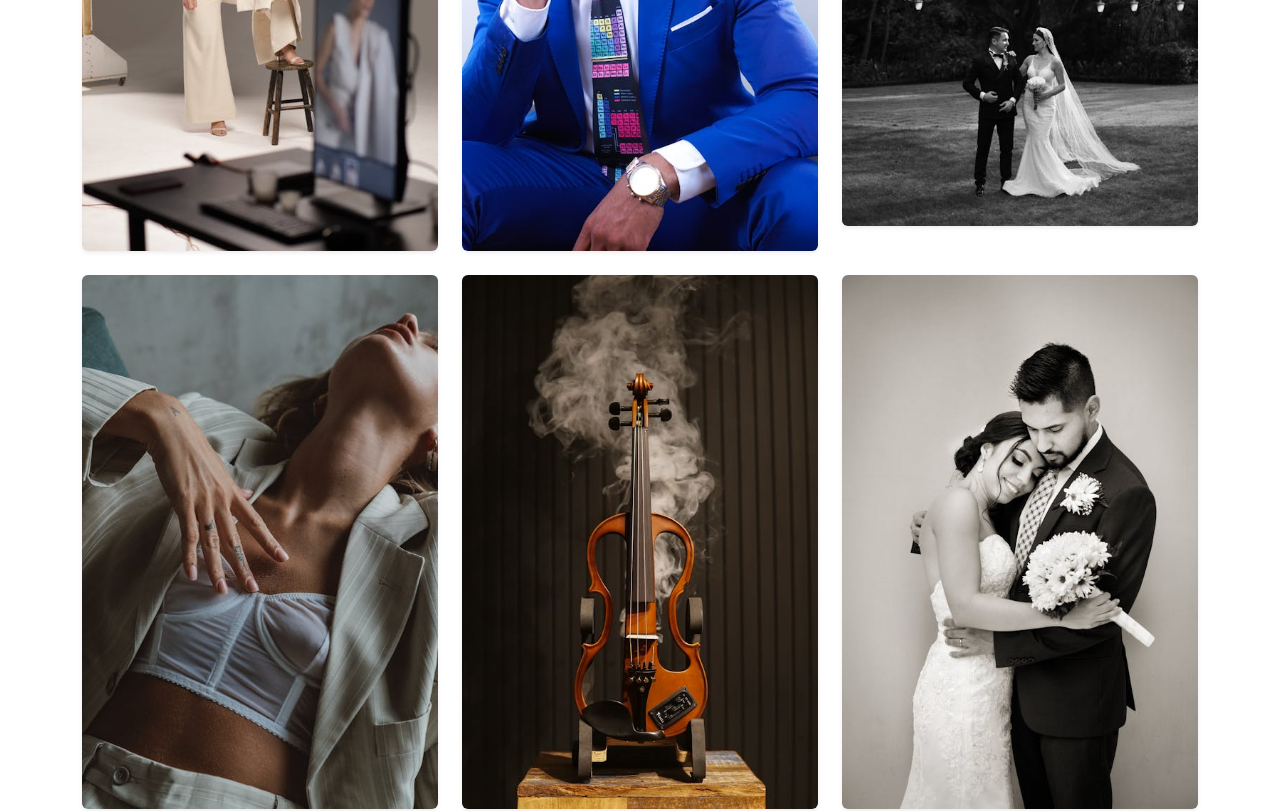
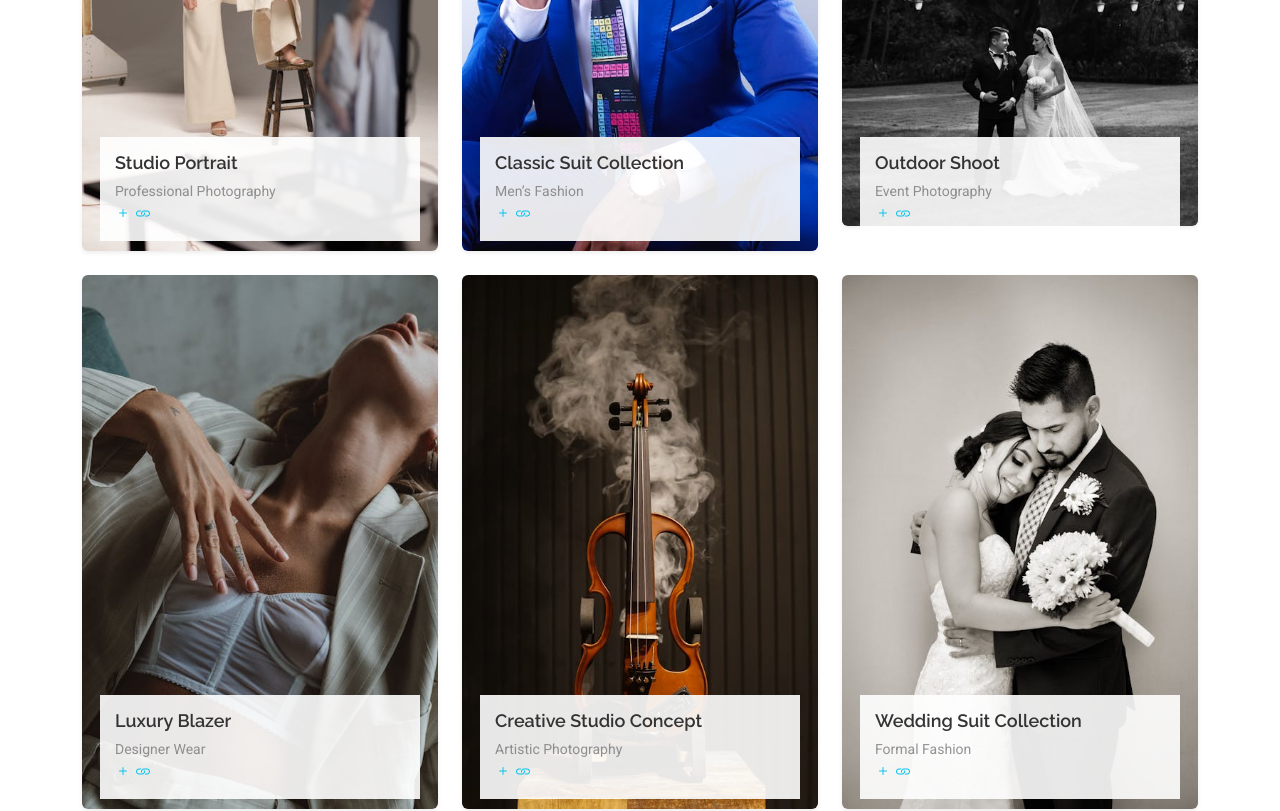
Before and after one commit to Alfonce-Mulumba/lugo_collections, a plain HTML site: page index.html in a window 1280 px wide. Shown: the part 3500-4311 px from the top of the page. Drawn offline with nearby package versions, Linux system fonts and the light colour scheme.

Commit message:
visibility

```diff
--- a/assets/css/main.css
+++ b/assets/css/main.css
@@ -1039,11 +1039,12 @@ section,
 
 .portfolio .portfolio-item .portfolio-info {
   background-color: color-mix(in srgb, var(--surface-color), transparent 10%);
-  opacity: 0;
+  opacity: 1;
+  visibility: visible;
   position: absolute;
   left: 30px;
   right: 30px;
-  bottom: 0;
+  bottom: 10px;
   z-index: 3;
   transition: all ease-in-out 0.3s;
   padding: 15px;
@@ -1085,6 +1086,7 @@ section,
 
 .portfolio .portfolio-item:hover .portfolio-info {
   opacity: 1;
+  visibility: visible;
   bottom: 20px;
 }
 
```
